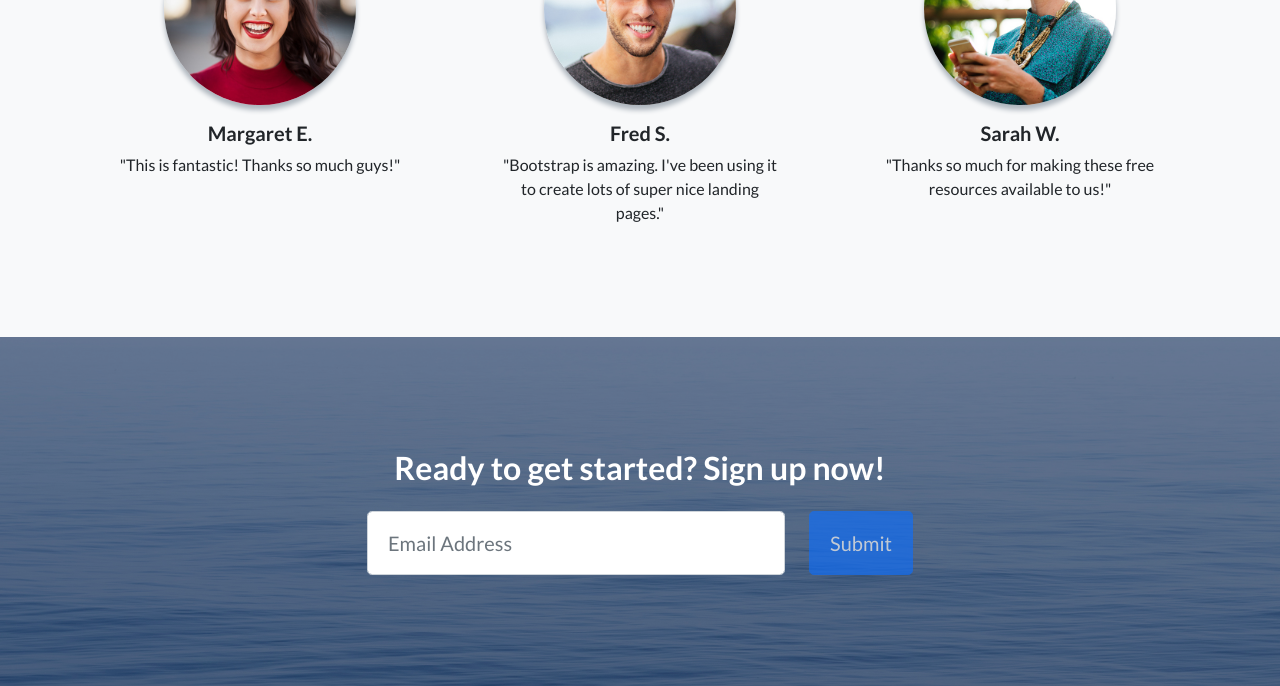
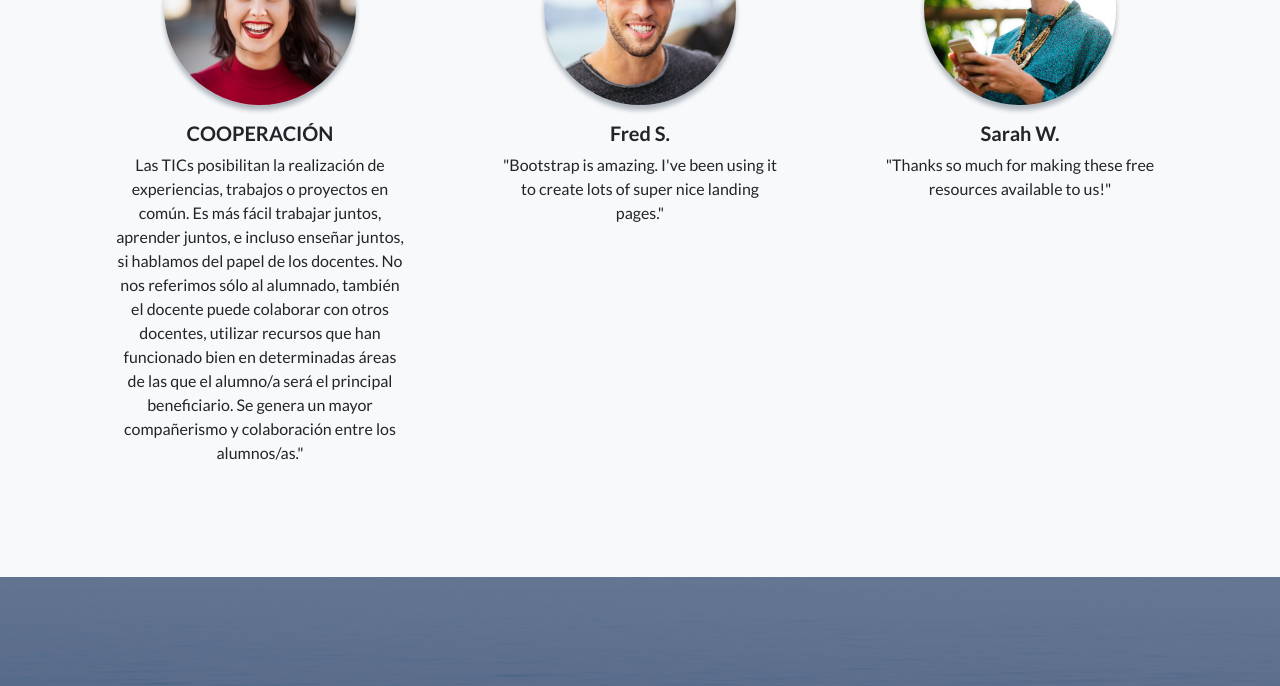
Before and after one commit to aprendoTics/Did-ctica, a plain HTML site: page index.html in a window 1280 px wide. Shown: the part 3520-4206 px from the top of the page. Drawn offline with nearby package versions, Linux system fonts and the light colour scheme.

Commit message:
Update index.html

```diff
--- a/index.html
+++ b/index.html
@@ -135,8 +135,8 @@ del alumnado indiferentemente de la materia. Los recursos de animaciones, vídeo
                     <div class="col-lg-4">
                         <div class="testimonial-item mx-auto mb-5 mb-lg-0">
                             <img class="img-fluid rounded-circle mb-3" src="assets/img/testimonials-1.jpg" alt="..." />
-                            <h5>Margaret E.</h5>
-                            <p class="font-weight-light mb-0">"This is fantastic! Thanks so much guys!"</p>
+                            <h5>COOPERACIÓN</h5>
+                            <p class="font-weight-light mb-0">Las TICs posibilitan la realización de experiencias, trabajos o proyectos en común. Es más fácil trabajar juntos, aprender juntos, e incluso enseñar juntos, si hablamos del papel de los docentes. No nos referimos sólo al alumnado, también el docente puede colaborar con otros docentes, utilizar recursos que han funcionado bien en determinadas áreas de las que el alumno/a será el principal beneficiario. Se genera un mayor compañerismo y colaboración entre los alumnos/as."</p>
                         </div>
                     </div>
                     <div class="col-lg-4">
```
